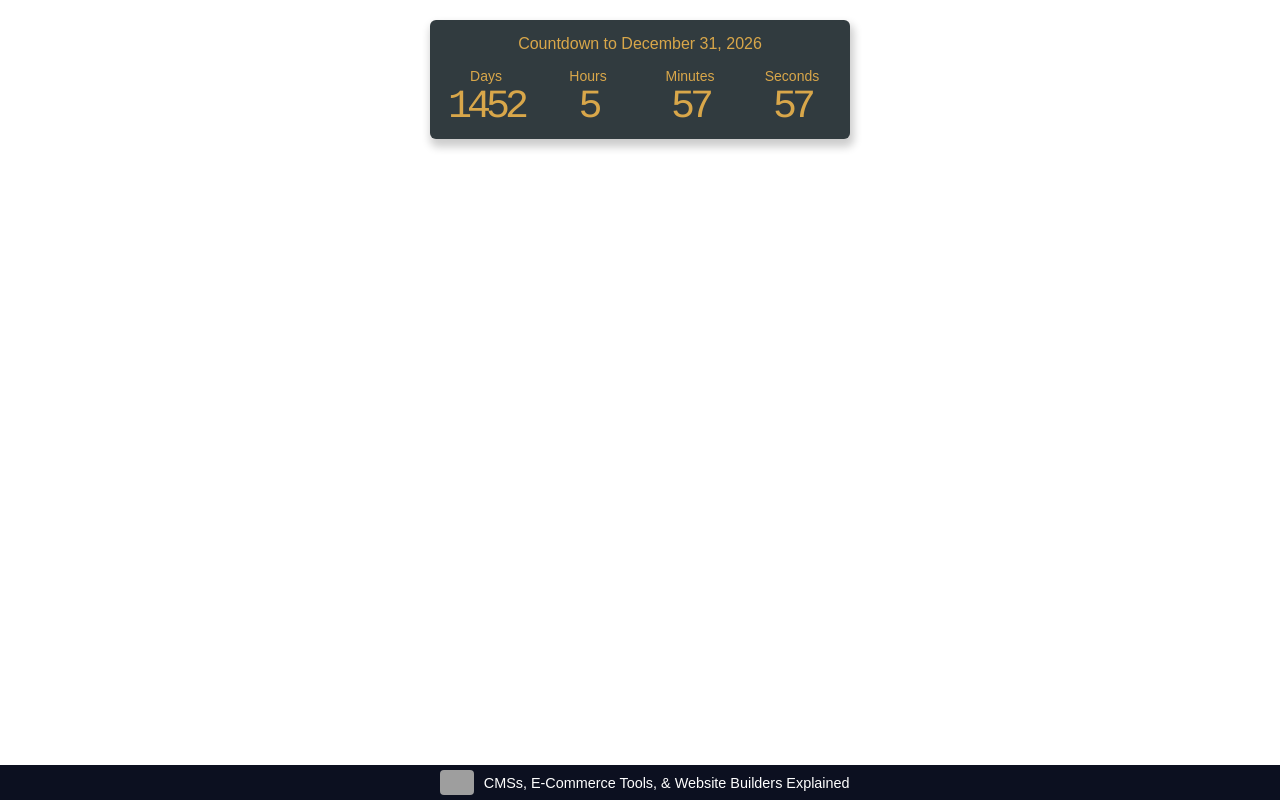
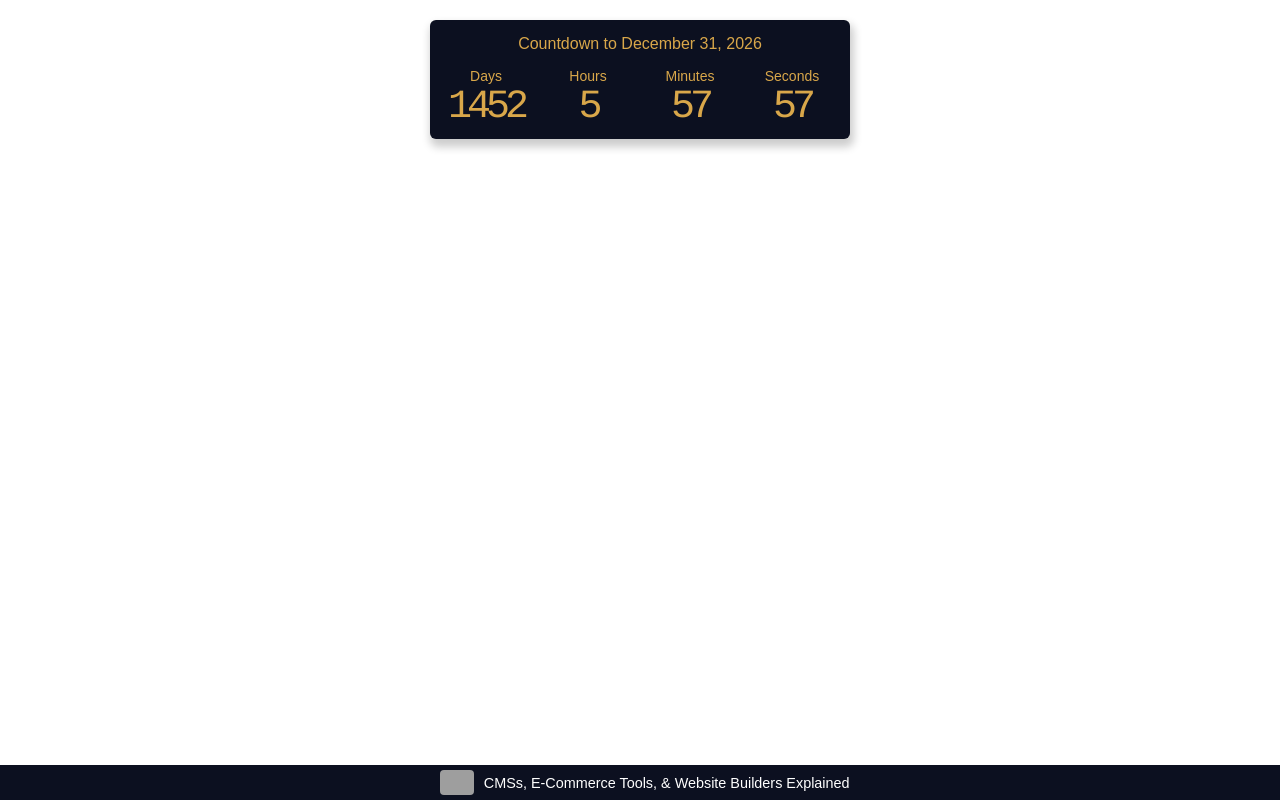
Before and after one commit to eastcoastdeveloper/angular-countdown-timer-component, an Angular app: page / in a window 1280 px wide. Built offline with nearby package versions, Linux system fonts and the light colour scheme; grey boxes are pictures that could not be loaded.

Commit message:
1 file modified

```diff
--- a/src/app/app.component.scss
+++ b/src/app/app.component.scss
@@ -1,7 +1,7 @@
 .count-down-timer {
   box-shadow: 2px 6px 9px 2px rgb(0 0 0 / 20%);
   text-align: center;
-  background-color: #313b3f;
+  background-color: #0c1020;
   max-width: 400px;
   margin: 20px auto;
   color: #d9a74a;
```
